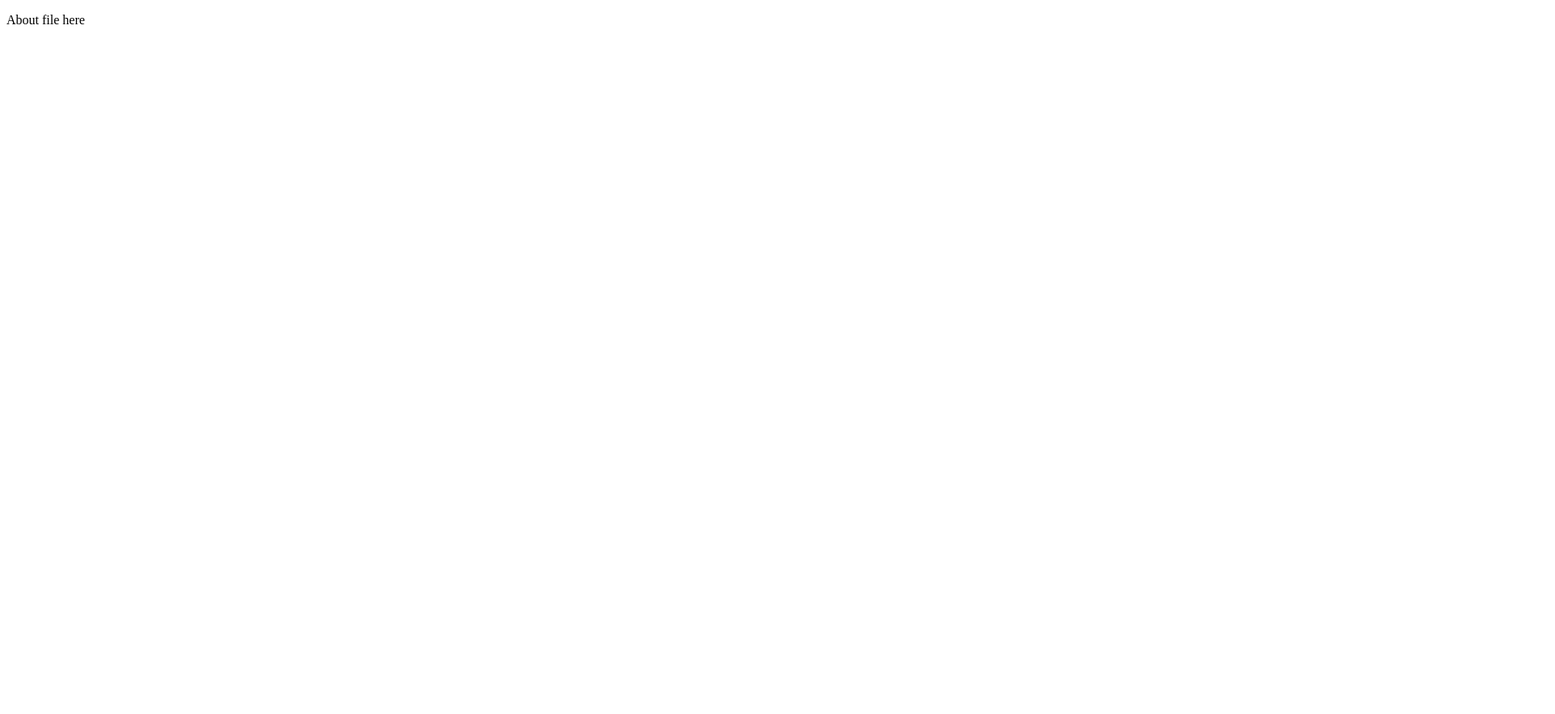
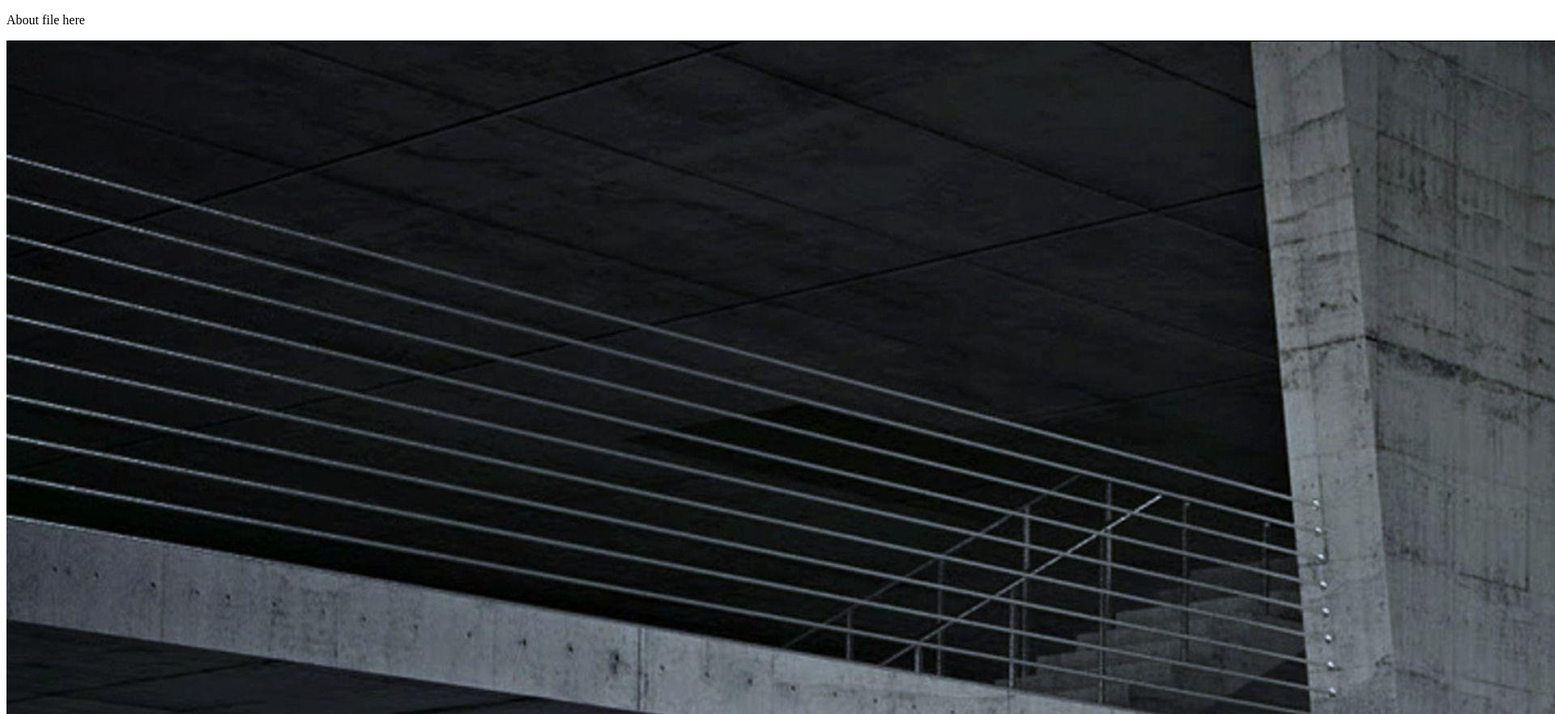
Before and after one commit to ManojSai12/gitpractice, a plain HTML site: page about.html in a window 1280 px wide. Shown: the top 882 px of the page at 81% size, 1920 px wide, since content can reach past the window. Before the commit the page ends 800 px from the top, so only its background shows below. Drawn offline with Linux system fonts and the light colour scheme.

Commit message:
Added img in about file

```diff
--- a/about.html
+++ b/about.html
@@ -10,5 +10,6 @@
     <p>
         About file here
     </p>
+    <img src="wp2707512-4k-car-wallpaper.jpg">
 </body>
 </html>
```
Also changed, not shown: wp2707512-4k-car-wallpaper.jpg (added).
